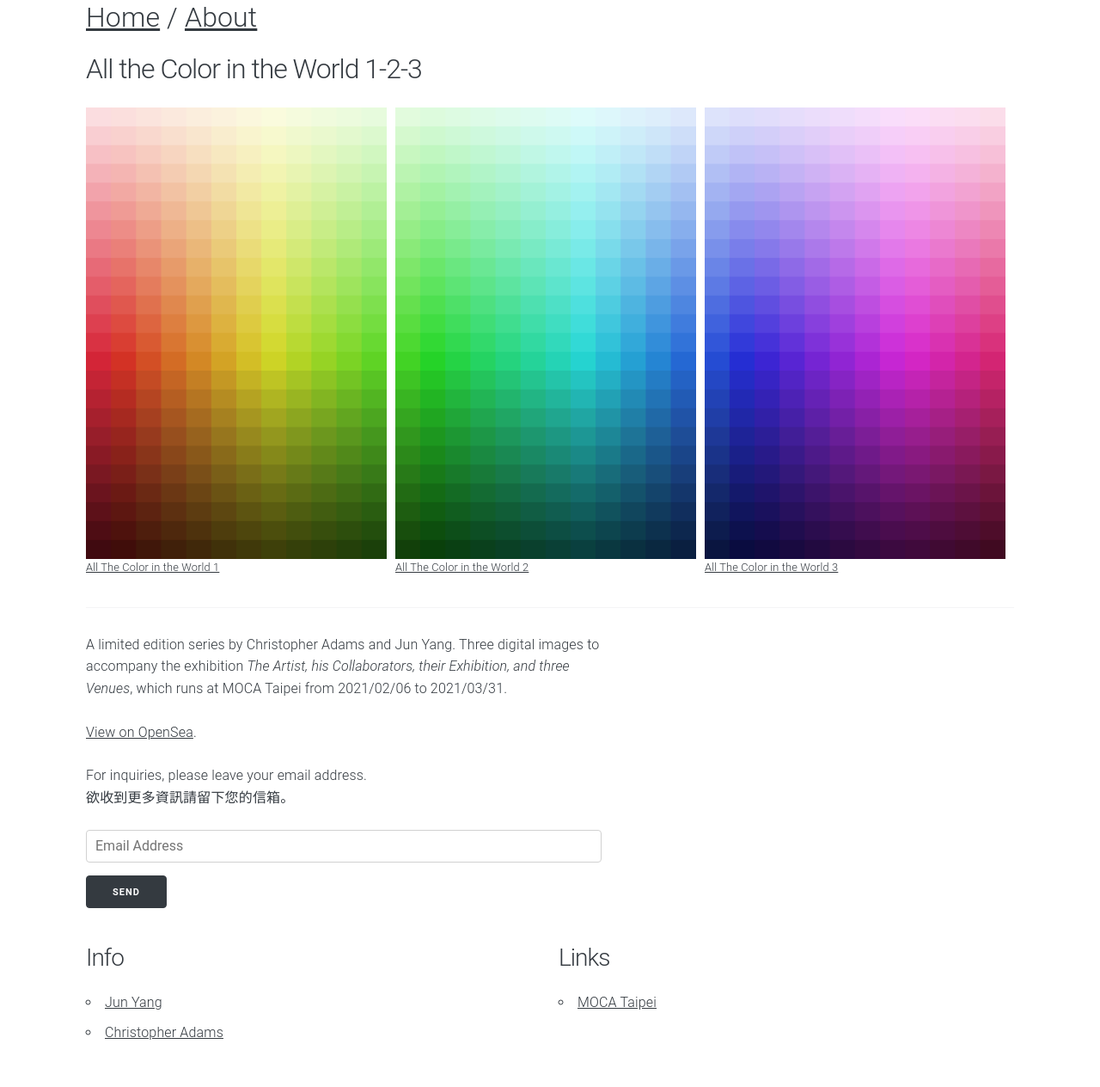
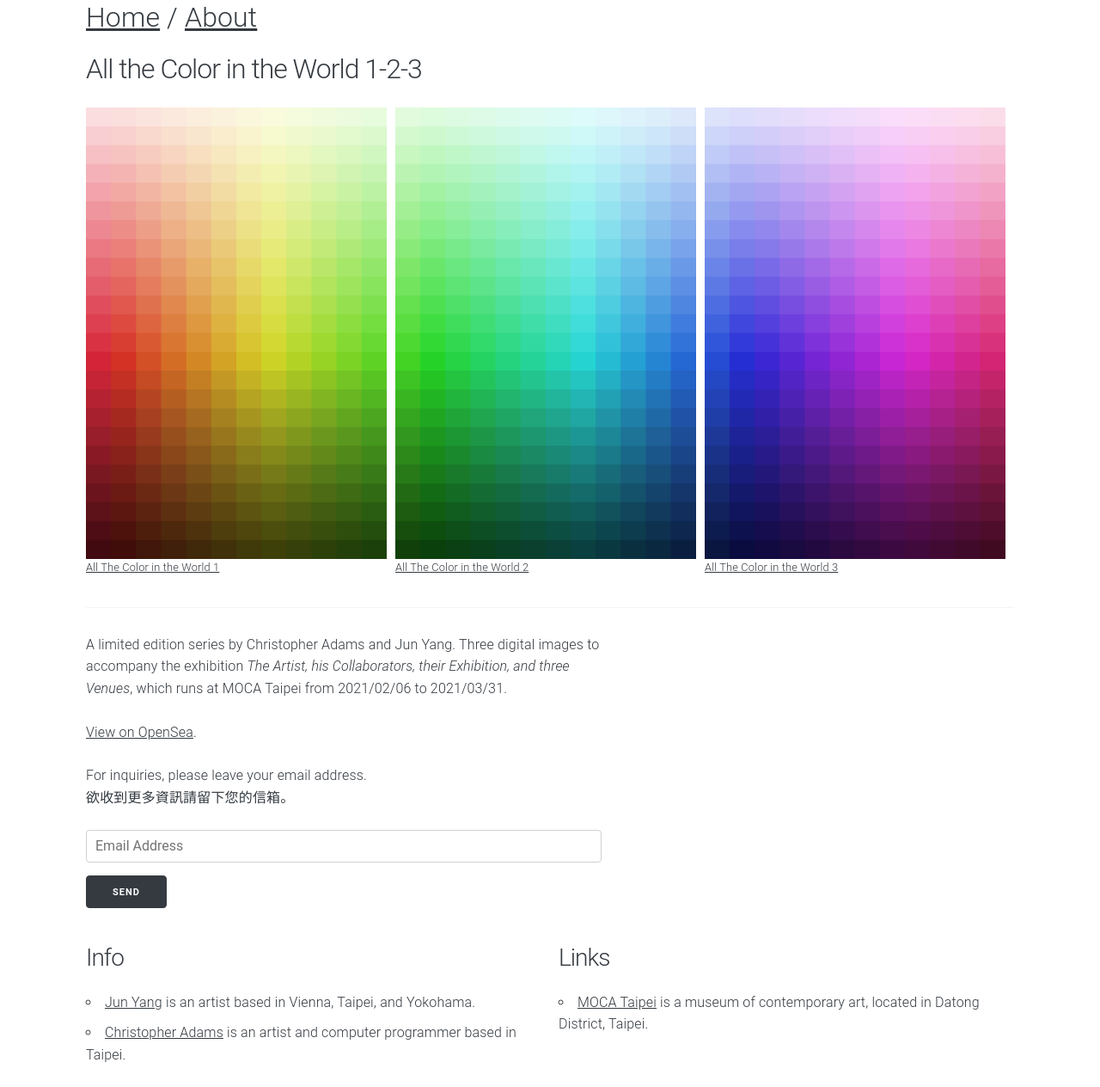
Before and after one commit to aparallax/allthecolorintheworld, a Jekyll site: the page built from index.html, in a window 1280 px wide. Shown: the whole page at 86% size. Built offline with Jekyll 4.4.1, drawn with Linux system fonts in a browser that asks for light colours; before the commit the page ends 1239 px from its top, so only the background shows below that.

```diff
--- a/_includes/footer.html
+++ b/_includes/footer.html
@@ -4,10 +4,12 @@
       <h2>Info</h2>
       <ul>
         <li>
-          <a href="http://junyang.info/">Jun Yang</a>
+          <a href="http://junyang.info/about/">Jun Yang</a>
+          is an artist based in Vienna, Taipei, and Yokohama.
         </li>
         <li>
-          <a href="https://christopheradams.io">Christopher Adams</a>
+          <a href="https://christopheradams.io/about/">Christopher Adams</a>
+          is an artist and computer programmer based in Taipei.
         </li>
       </ul>
     </article>
@@ -16,6 +18,7 @@
       <ul>
         <li>
           <a href="https://www.mocataipei.org.tw/tw">MOCA Taipei</a>
+          is a museum of contemporary art, located in Datong District, Taipei.
         </li>
       </ul>
     </article>
```
